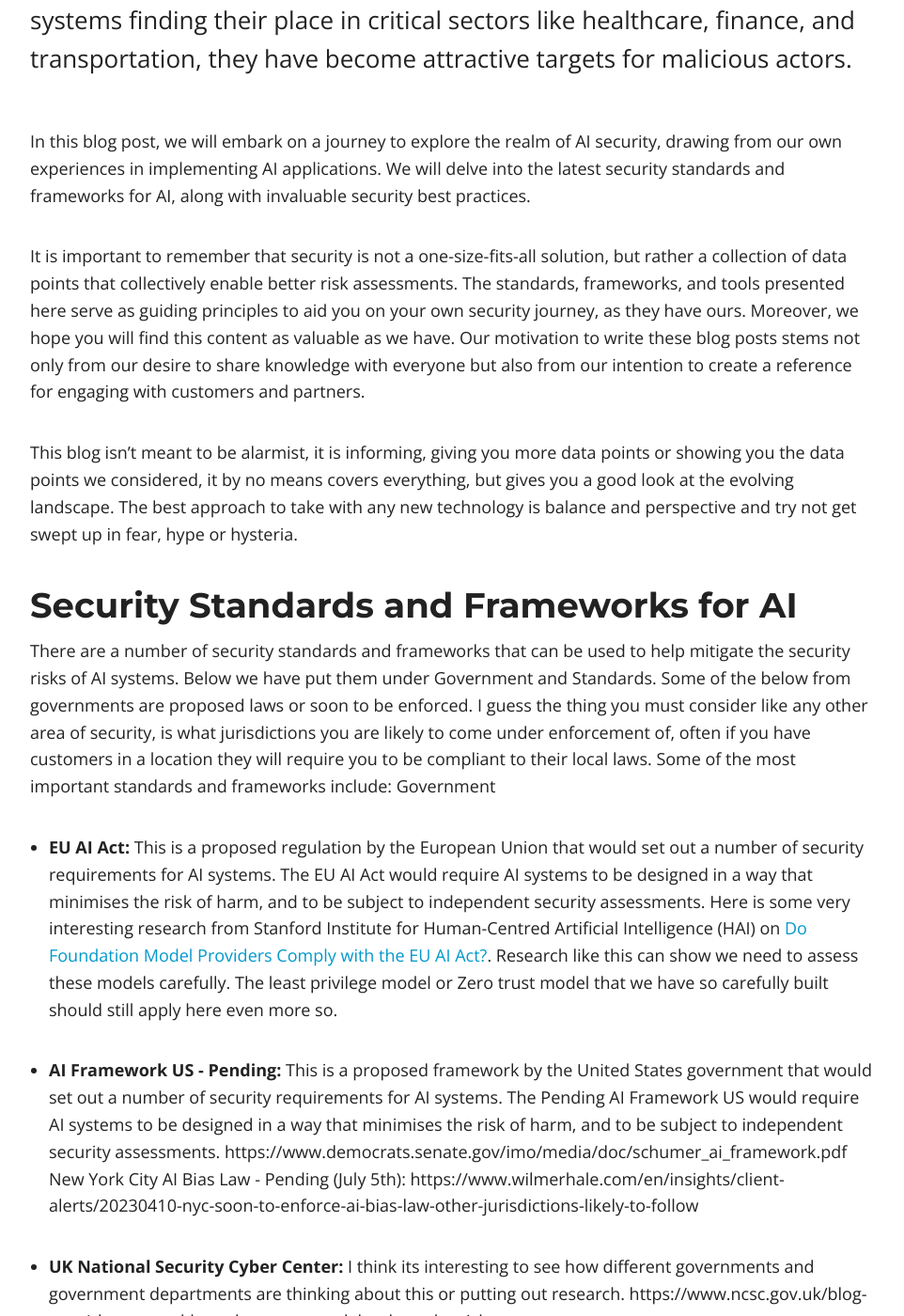
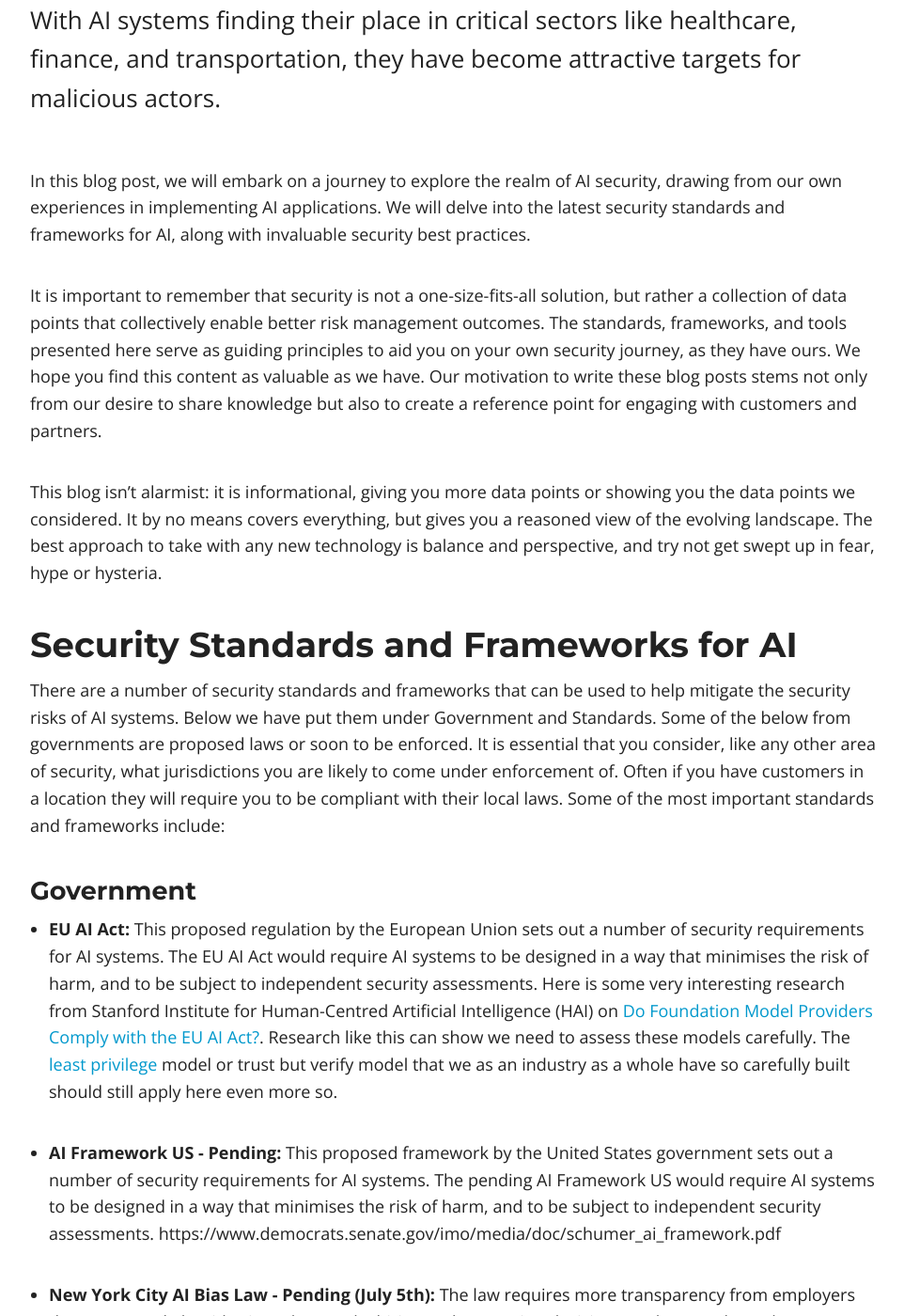
Before and after one commit to Kapiche/kapiche.github.io, a Jekyll site: the page built from _posts/2023-07-01-enhancing-ai-security.md, in a window 1280 px wide and 1400 px high, scrolled down 579 px. Shown: the whole window at 94% size, without its empty margins (158-1120 px from the left). Built offline with Jekyll 4.4.1, drawn with Linux system fonts in a browser that asks for light colours; nearby versions of some CDN libraries; some of the changed text lies outside the part shown.

Commit message:
ai security blog updates

```diff
--- a/_posts/2023-07-01-enhancing-ai-security.md
+++ b/_posts/2023-07-01-enhancing-ai-security.md
@@ -9,36 +9,38 @@
 ---
 
 
-The rapid evolution of artificial intelligence (AI) is reshaping our world, but it also brings forth a new array of security challenges. With AI systems finding their place in critical sectors like healthcare, finance, and transportation, they have become attractive targets for malicious actors.
+The rapid evolution of generative artificial intelligence (AI) is reshaping our world, but it also brings forth a new array of security challenges. With AI systems finding their place in critical sectors like healthcare, finance, and transportation, they have become attractive targets for malicious actors.
 
 In this blog post, we will embark on a journey to explore the realm of AI security, drawing from our own experiences in implementing AI applications. We will delve into the latest security standards and frameworks for AI, along with invaluable security best practices.
 
-It is important to remember that security is not a one-size-fits-all solution, but rather a collection of data points that collectively enable better risk assessments. The standards, frameworks, and tools presented here serve as guiding principles to aid you on your own security journey, as they have ours. Moreover, we hope you will find this content as valuable as we have. Our motivation to write these blog posts stems not only from our desire to share knowledge with everyone but also from our intention to create a reference for engaging with customers and partners.
+It is important to remember that security is not a one-size-fits-all solution, but rather a collection of data points that collectively enable better risk management outcomes. The standards, frameworks, and tools presented here serve as guiding principles to aid you on your own security journey, as they have ours. We hope you find this content as valuable as we have. Our motivation to write these blog posts stems not only from our desire to share knowledge but also to create a reference point for engaging with customers and partners.
 
-This blog isn't meant to be alarmist, it is informing, giving you more data points or showing you the data points we considered, it by no means covers everything, but gives you a good look at the evolving landscape. The best approach to take with any new technology is balance and perspective and try not get swept up in fear, hype or hysteria.
+This blog isn't alarmist: it is informational, giving you more data points or showing you the data points we considered. It by no means covers everything, but gives you a reasoned view of the evolving landscape. The best approach to take with any new technology is balance and perspective, and try not get swept up in fear, hype or hysteria.
+
 
 
 ## Security Standards and Frameworks for AI
 
-There are a number of security standards and frameworks that can be used to help mitigate the security risks of AI systems. Below we have put them under Government and Standards. Some of the below from governments are proposed laws or soon to be enforced. I guess the thing you must consider like any other area of security, is what jurisdictions you are likely to come under enforcement of, often if you have customers in a location they will require you to be compliant to their local laws. Some of the most important standards and frameworks include:
-Government
+There are a number of security standards and frameworks that can be used to help mitigate the security risks of AI systems. Below we have put them under Government and Standards. Some of the below from governments are proposed laws or soon to be enforced. It is essential that you consider, like any other area of security, what jurisdictions you are likely to come under enforcement of. Often if you have customers in a location they will require you to be compliant with their local laws. Some of the most important standards and frameworks include:
 
-- **EU AI Act:**
-This is a proposed regulation by the European Union that would set out a number of security requirements for AI systems. The EU AI Act would require AI systems to be designed in a way that minimises the risk of harm, and to be subject to independent security assessments. Here is some very interesting research from Stanford Institute for Human-Centred Artificial Intelligence (HAI) on [Do Foundation Model Providers Comply with the EU AI Act?](https://crfm.stanford.edu/2023/06/15/eu-ai-act.html). Research like this can show we need to assess these models carefully. The least privilege model or Zero trust model that we have so carefully built should still apply here even more so.
+### Government
 
-- **AI Framework US - Pending:** This is a proposed framework by the United States government that would set out a number of security requirements for AI systems. The Pending AI Framework US would require AI systems to be designed in a way that minimises the risk of harm, and to be subject to independent security assessments. https://www.democrats.senate.gov/imo/media/doc/schumer_ai_framework.pdf
-New York City AI Bias Law - Pending (July 5th): https://www.wilmerhale.com/en/insights/client-alerts/20230410-nyc-soon-to-enforce-ai-bias-law-other-jurisdictions-likely-to-follow
+- **EU AI Act:** This proposed regulation by the European Union sets out a number of security requirements for AI systems. The EU AI Act would require AI systems to be designed in a way that minimises the risk of harm, and to be subject to independent security assessments. Here is some very interesting research from Stanford Institute for Human-Centred Artificial Intelligence (HAI) on [Do Foundation Model Providers Comply with the EU AI Act?](https://crfm.stanford.edu/2023/06/15/eu-ai-act.html). Research like this can show we need to assess these models carefully. The [least privilege](https://csrc.nist.gov/glossary/term/least_privilege) model or trust but verify model that we as an industry as a whole have so carefully built should still apply here even more so.
 
-- **UK National Security Cyber Center:** I think its interesting to see how different governments and government departments are thinking about this or putting out research. https://www.ncsc.gov.uk/blog-post/chatgpt-and-large-language-models-whats-the-risk
+- **AI Framework US - Pending:** This proposed framework by the United States government sets out a number of security requirements for AI systems. The pending AI Framework US would require AI systems to be designed in a way that minimises the risk of harm, and to be subject to independent security assessments. https://www.democrats.senate.gov/imo/media/doc/schumer_ai_framework.pdf
+
+- **New York City AI Bias Law - Pending (July 5th):** The law requires more transparency from employers that use AI and algorithmic tools to make hiring and promotion decisions. It also mandates that companies undergo annual audits for potential bias inside the machine. https://www.wilmerhale.com/en/insights/client-alerts/20230410-nyc-soon-to-enforce-ai-bias-law-other-jurisdictions-likely-to-follow
+
+- **UK National Security Cyber Center:** It’s interesting to see how different governments and government departments are thinking about this or putting out research. https://www.ncsc.gov.uk/blog-post/chatgpt-and-large-language-models-whats-the-risk
 
 - **Australian AI Ethics Framework and Principles:** This one is a bit older from back in 2019, but it shows lawmakers need to keep up with trends even if it's putting out principles like this to give guidance.
 [AI Ethics Framework](https://www.industry.gov.au/publications/australias-artificial-intelligence-ethics-framework)
 [AI Ethics Principles](https://www.industry.gov.au/publications/australias-artificial-intelligence-ethics-framework/australias-ai-ethics-principles)
 
 
-## Standards
+### Standards
 
-- **NIST AI RMF:** This is a risk management framework developed by the National Institute of Standards and Technology (NIST). The [AI RMF](https://www.nist.gov/itl/ai-risk-management-framework) provides a structured approach to identifying, assessing, and mitigating the security risks of AI systems. If you want to read a very good analysis on NIST AI RMF, Walter Haydock, has done an amazing three part blob on this.
+- **NIST AI RMF:** This is a risk management framework developed by the National Institute of Standards and Technology (NIST). The [AI RMF](https://www.nist.gov/itl/ai-risk-management-framework) provides a structured approach to identifying, assessing, and mitigating the security risks of AI systems. If you want to read a very good analysis on NIST AI RMF, Walter Haydock, has done an amazing three part blog on this.
 [Frame AI risk with the NIST RMF](https://www.blog.deploy-securely.com/p/nist-ai-risk-management-framework)
 [Govern AI risk with the NIST RMF: policies, procedures, and compliance](https://www.blog.deploy-securely.com/p/governing-ai-risk-with-the-nist-rmf)
 [Govern AI risk with the NIST RMF: accountability, communication, third parties, and more](https://www.blog.deploy-securely.com/p/governing-ai-risk-with-the-nist-rmf-d5c)
@@ -51,16 +53,15 @@
 
 - **OECD:** https://oecd.ai/en/ai-principles
 
-- **FAIR:**
-I know FAIR isn't really a standard, but I added it here as I think they provide a standard to aim for and these articles are really thought provoking.
+- **FAIR:** Though FAIR isn't considered a standard, I’ve added it here as they provide a standard to aim for and these articles should prove thought-provoking for the security professional.
 https://www.fairinstitute.org/blog/fair-cyber-risk-analysis-ai-insider-threat-chatgpt
 https://www.fairinstitute.org/blog/fair-cyber-risk-analysis-ai-phishing
 https://www.fairinstitute.org/blog/fair-cyber-risk-analysis-ai-exploiting-vulnerabilities
 
 
-## Clouds
+### Clouds
 
-If you are hosting a model on one of the cloud providers AI services or using their AI services, as always check the Shared Responsibility Model, to see the boundaries. Also use the cloud providers frameworks and suggestions as your north star to aim it, they are making suggestions and frameworks for you to operate it, as they have usually thought about this and they will evolve quickly.
+If you are hosting a model on one of the cloud providers AI services or using their AI services, as always check the Shared Responsibility Model to see the boundaries. It is wise to use the cloud providers’ frameworks and suggestions as your North star to aim for. They are providing suggestions and frameworks for you to operate in, and they have usually thought about these issues carefully, and of course they will naturally evolve quickly as the AI landscape changes.
 
 - Google Cloud Secure AI: https://blog.google/technology/safety-security/introducing-googles-secure-ai-framework/
 - Microsoft: https://www.microsoft.com/en-us/research/publication/responsible-ai-maturity-model/
@@ -94,7 +95,7 @@
 - **AI attack surface map:** This map provides a visualisation of the attack surface of AI systems. The map can be used to identify potential security vulnerabilities in AI systems. https://danielmiessler.com/p/the-ai-attack-surface-map-v1-0/
 
 - **Team8 CISOs Guide to Generative AI and ChatGPT Risk** https://team8.vc/rethink/cyber/a-cisos-guide-generative-ai-and-chatgpt-enterprise-risks/
-- **Honeycomb** - [All the Hard Stuff Nobody Talks About when Building Products with LLMs](https://www.honeycomb.io/blog/hard-stuff-nobody-talks-about-llm). When this came up it validated a lot of our thinking around where to use LLMs and what is difficult when integrating Generative AI into your existing product. Honeycomb are some of the smartest engineers out there and their product is very nice to use, so we trust their opinion.
+- **Honeycomb** - [All the Hard Stuff Nobody Talks About when Building Products with LLMs](https://www.honeycomb.io/blog/hard-stuff-nobody-talks-about-llm). When this came up it validated much of our thinking around where to use LLMs and what is difficult when integrating generative AI into our existing products. Honeycomb are some of the smartest engineers out there and their product is effective, so we place substantial weight on their experiences and opinions.
 - **Responsible AI:** This blog from Unusual VC on [Whose responsibility is responsible AI?](https://www.unusual.vc/post/responsible-ai). In my opinion this is one of the areas that is not talked about enough. If you want to delve into this deeper, I encourage you to check out a good knowledge base built up here https://github.com/alexandrainst/responsible-ai
 
 
@@ -105,11 +106,13 @@
 - https://calypsoai.com/how-to-talk-to-the-c-suite-about-ai-security/
 - https://www.infosecurity-magazine.com/news/are-gpt-models-the-right-fit-for/
 - https://developer.nvidia.com/blog/nvidia-ai-red-team-an-introduction/
+- https://www.conveyor.com/blog/4-vendor-security-risk-assessment-questions-to-ask-companies-using-artificial-intelligence-ai-in-their-software
 
 
 ### AI Vendor Risk Profiles, Risk Databases and Vulnerability Database
 
-I think what we have so far in this area is going to be very helpful. Its going to be interesting to see how this work feeds into supply chain work. For me AI, ML its just another albeit special area of software engineering, so we should aim for NIST SSDF for AI / ML engineering as well and as Ive touched on before the below are just data points to help you along the way
+What we have so far in this area is going to be very helpful. It's going to be interesting to see how this work feeds into supply chain work. For me AI, ML it's just another albeit special area of software engineering so we should aim for NIST SSDF for AI / ML engineering as well and as I've touched on before the below are just data points to help you along the way.
+
 https://airisk.io/
 https://avidml.org/
 https://www.credo.ai/ai-vendor-directory
```
Also changed, not shown: other parts of _posts/2023-07-01-enhancing-ai-security.md (+3 -3 lines).
